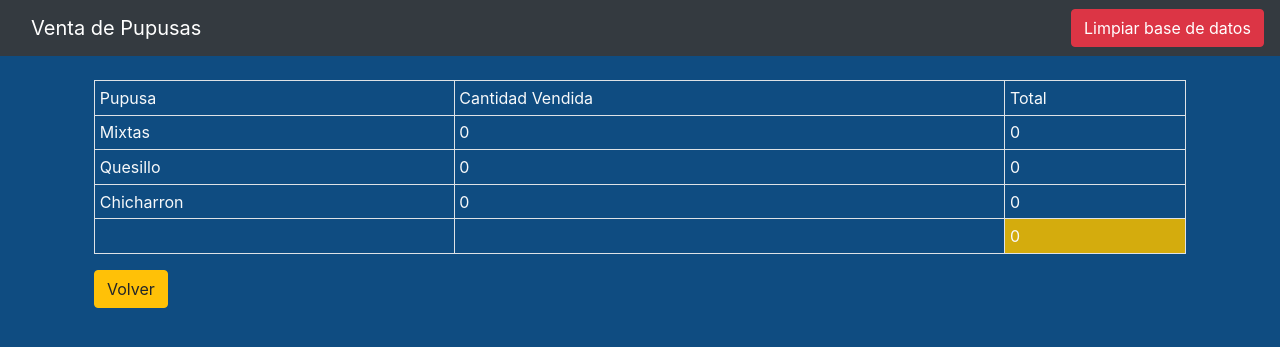
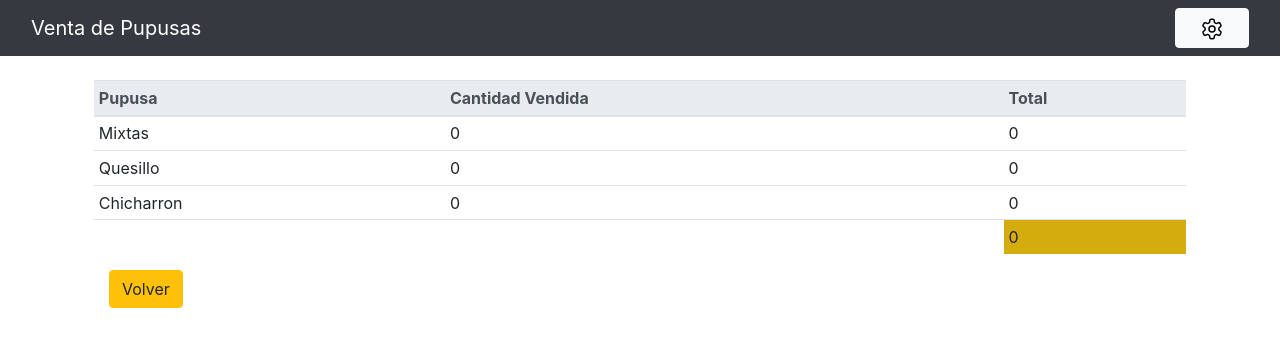
Before and after one commit to Chucklagos/IBF_MiniSalesSystem, a PHP site: page /totals.php in a window 1280 px wide. Shown: the top 347 px of the page. Run offline with PHP 8.4, Linux system fonts and the light colour scheme; data that the repository does not hold is empty.

Commit message:
Visual improvements
added icons for delete and advanced options functions, changed from blue theme to light theme by default, added hover and light thead to tables

```diff
--- a/header.php
+++ b/header.php
@@ -6,16 +6,15 @@
     <meta name="viewport" content="width=device-width, user-scalable=no, initial-scale=1.0, maximum-scale=1.0, minimum-scale=1.0">
     <link rel="stylesheet" href="bootstrap/bootstrap.min.css">
   </head>
-  <body style="background-color:#0F4C81">
+  <!--body style="background-color:#0F4C81"-->
+  <body>
 
     <nav class="navbar navbar-dark bg-dark">
       <div class="container col-md-4">
         <a class="navbar-brand" href="index.php">Venta de Pupusas</a>
       </div>
-      <div class="container col-md-6"></div>
-      <div class="container col-md-2">
-        <form action="reset_database.php" method="post">
-          <input type="submit" class="btn btn-danger" name="reset_database" value="Limpiar base de datos">
-        </form>
+      <div class="container col-md-7"></div>
+      <div class="container col-md-1">
+        <a class="btn btn-block btn-light" href="advanced_options.php"><img src="icon/options.svg" width="24" height="24"></a>
       </div>
     </nav>
--- a/totals.php
+++ b/totals.php
@@ -41,12 +41,14 @@
         $cTotal=$cCantidad*15;
         $totalGlobal=$mTotal+$qTotal+$cTotal;
         ?>
-      <table class="table table-bordered text-light table-sm">
+      <table class="table table-sm table-hover">
+        <thead class="thead-light">
         <tr>
-          <td>Pupusa</td>
-          <td>Cantidad Vendida</td>
-          <td>Total</td>
+          <th>Pupusa</th>
+          <th>Cantidad Vendida</th>
+          <th>Total</th>
         </tr>
+        </thead>
         <tr>
           <td>Mixtas</td>
           <td><?php echo $mCantidad ?></td>
@@ -68,7 +70,7 @@
           <td style="background-color:#D4AC0D"><?php echo $totalGlobal ?></td>
         </tr>
       </table>
-      <a href="index.php" class="btn btn-warning">Volver</a>
+      <div class="container"><a href="index.php" class="btn btn-warning">Volver</a></div>
     </div>
   </div>
 </main>
```
Also changed, not shown: advanced_options.php (added, +7 -0 lines), index.php (+5 -4 lines), icon/options.svg (added), icon/trash.svg (added).
